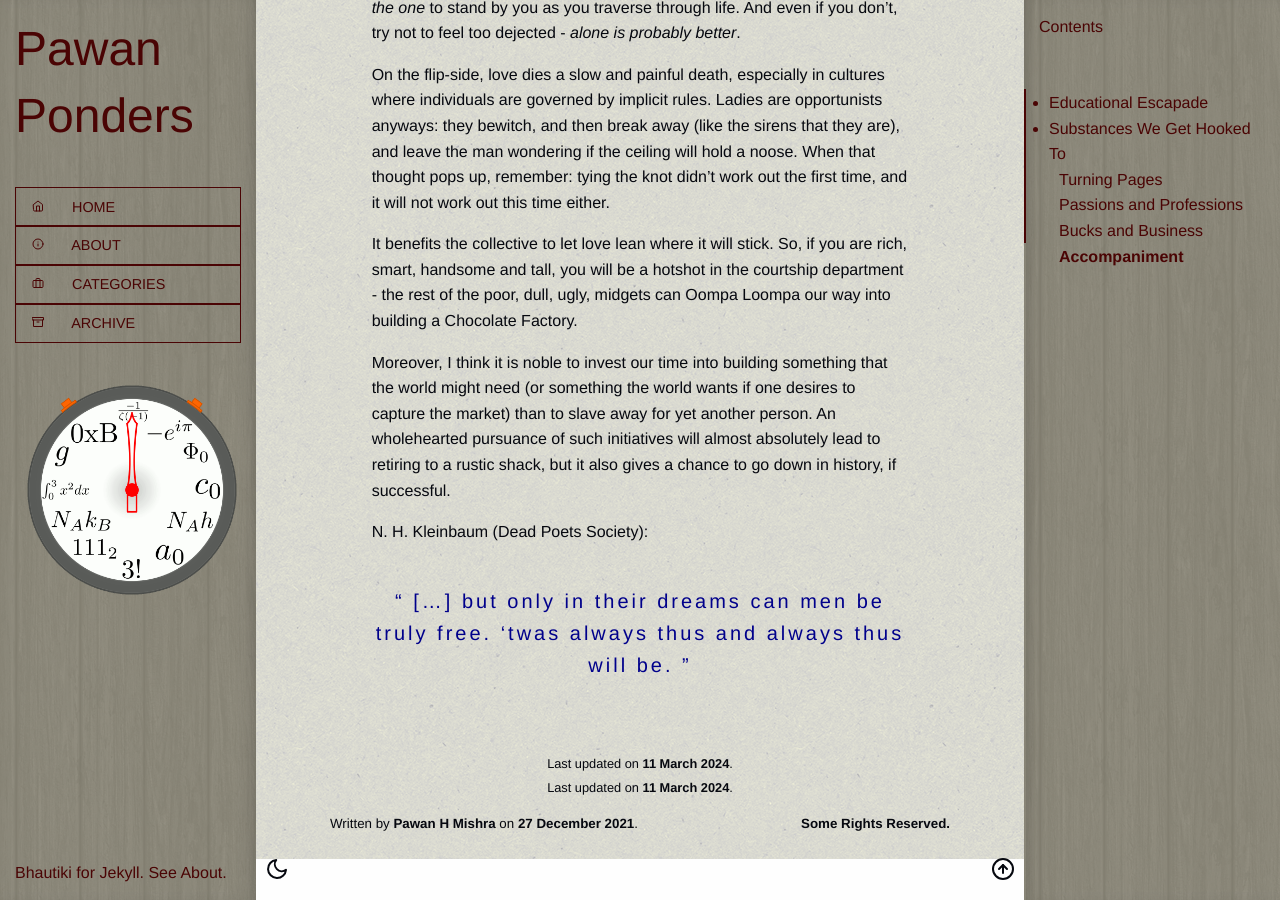
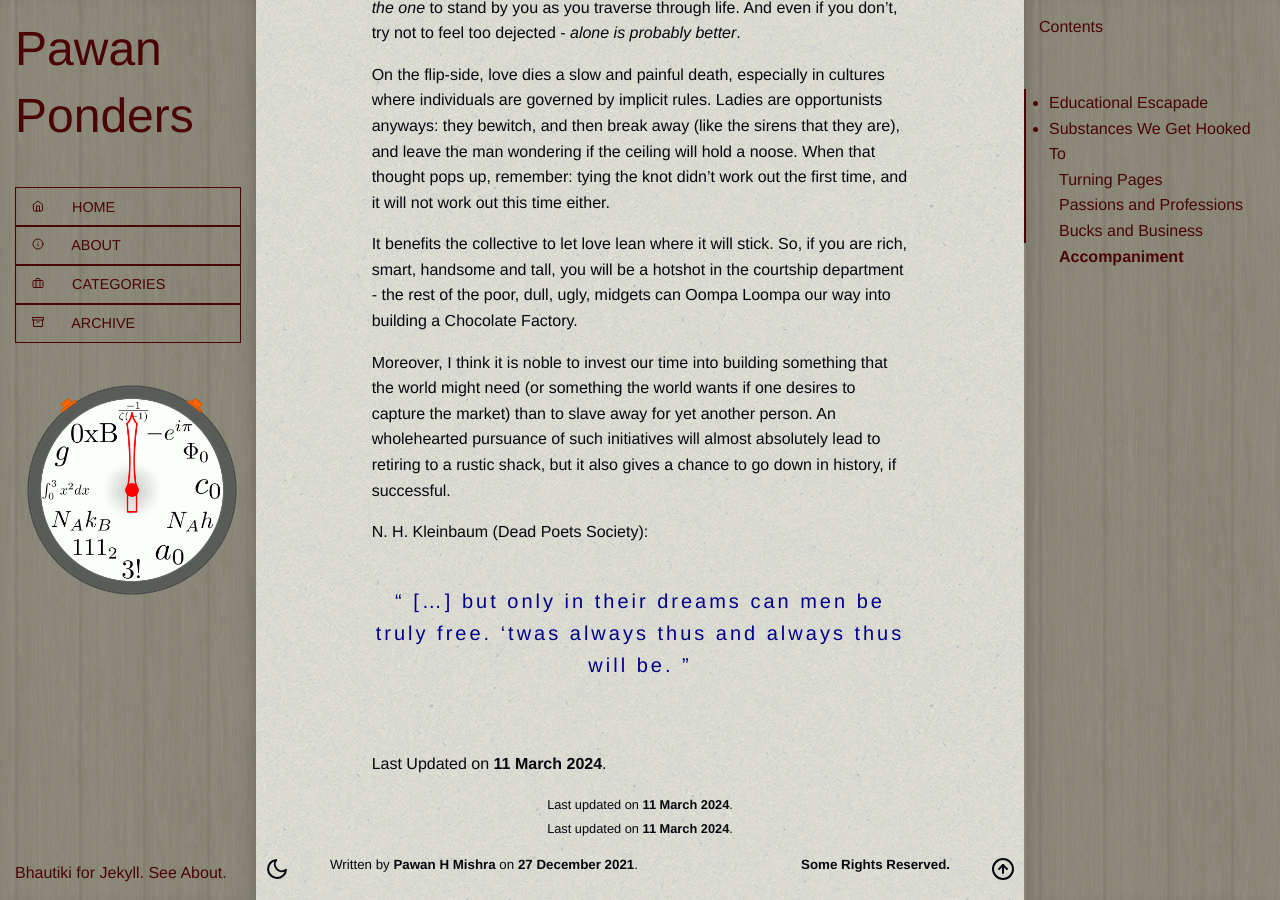
Before and after one commit to pawanmsr/pawanmsr.github.io, a Jekyll site: the page built from _posts/2021-12-27-lonely-with-physics.markdown, in a window 1280 px wide and 900 px high, scrolled down 5203 px. Built offline with Jekyll 4.4.1, drawn with Linux system fonts in a browser that asks for light colours.

Commit message:
Dev (#13)

```diff
--- a/_posts/2021-12-27-lonely-with-physics.markdown
+++ b/_posts/2021-12-27-lonely-with-physics.markdown
@@ -73,3 +73,5 @@ Moreover, I think it is noble to invest our time into building something that th
 N. H. Kleinbaum (Dead Poets Society):
 
 > [...] but only in their dreams can men be truly free. 'twas always thus and always thus will be.
+
+Last Updated on **11 March 2024**.
--- a/_sass/common/mode.sass
+++ b/_sass/common/mode.sass
@@ -23,7 +23,6 @@
     --table-head-row-hover: hsl(60, 45.45%, 87%)
     --table-foot-background: rgb(240.75, 240.75, 217)
     --table-foot-row-hover: hsl(60, 45.45%, 87%)
-
 
 @mixin dark-mode
     --color: rgb(255, 255, 255)
--- /dev/null
+++ b/_sass/common/nav.sass
@@ -0,0 +1,17 @@
+@use 'feather'
+@use 'image'
+
+#nav
+    width: $bar-width
+
+    .grid-y
+        min-height: $bar-height
+
+    .text-left
+        text-align: left
+
+    img
+        @include image.bar-image
+
+    .feather
+        @include feather.feather-label
```
Also changed, not shown: assets/img/posts/hl.svg.
